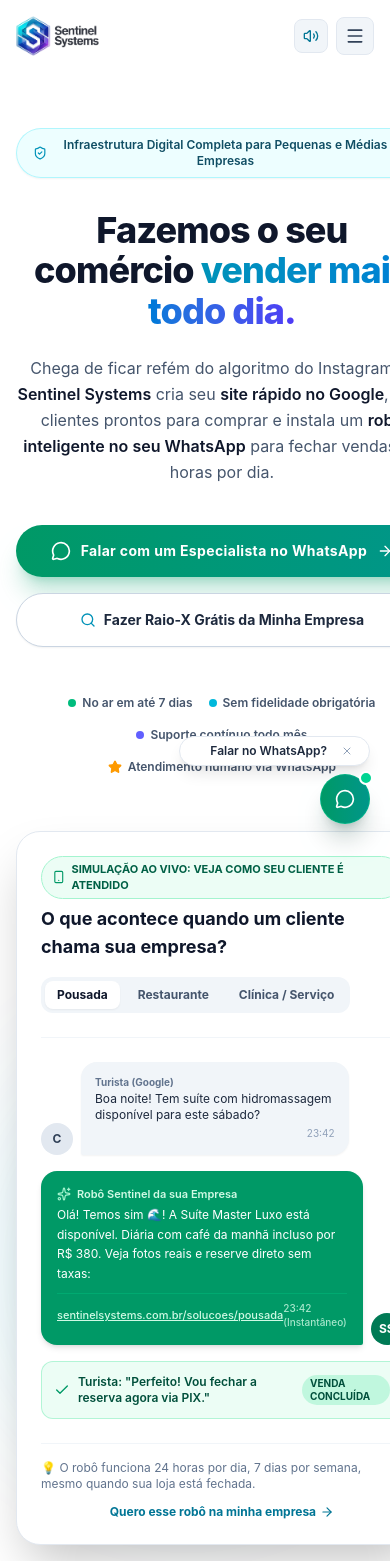
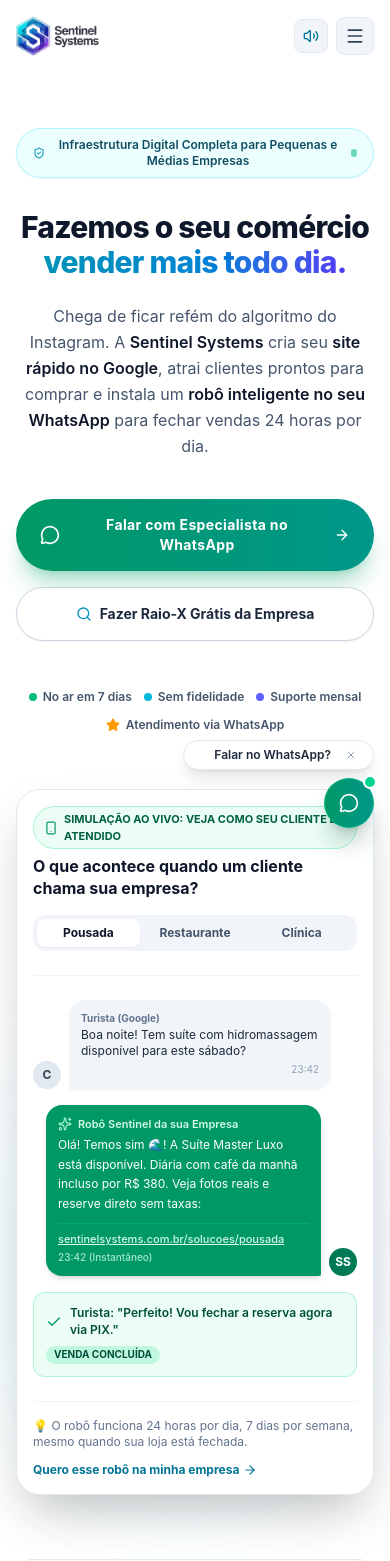
Before and after one commit to bonivitti-collab/sentinel-systems, a React (Vite) app: page / in a window 390 px wide. Shown: the top 1561 px of the page. Built offline with nearby package versions, Linux system fonts and the light colour scheme.

Commit message:
fix(mobile): resolve layout clipping, card overflow and responsive spacing

```diff
--- a/src/App.tsx
+++ b/src/App.tsx
@@ -118,7 +118,7 @@ export function App() {
   }, [matchedNiche, matchedAutomation, matchedCity, matchedGuide]);
 
   return (
-    <div className="relative min-h-screen bg-white text-slate-900 selection:bg-cyan-200 selection:text-slate-950 font-sans">
+    <div className="relative min-h-screen w-full max-w-full overflow-x-hidden bg-white text-slate-900 selection:bg-cyan-200 selection:text-slate-950 font-sans">
       {/* 🎬 Official YouTube Intro Video with Audio & Smooth Fade (Home only) */}
       {showIntro && (
         <WaterIntro onComplete={() => setShowIntro(false)} />
--- a/src/components/ContactModal.tsx
+++ b/src/components/ContactModal.tsx
@@ -39,8 +39,8 @@ export const ContactModal: React.FC<ContactModalProps> = ({
   };
 
   return (
-    <div className="fixed inset-0 z-50 flex items-center justify-center p-4 sm:p-6 bg-slate-900/60 backdrop-blur-md">
-      <div className="relative w-full max-w-lg bg-white p-6 sm:p-8 rounded-3xl border border-slate-200 shadow-2xl overflow-hidden">
+    <div className="fixed inset-0 z-50 flex items-center justify-center p-3 sm:p-6 bg-slate-900/60 backdrop-blur-md overflow-y-auto">
+      <div className="relative w-full max-w-lg bg-white p-5 sm:p-8 rounded-3xl border border-slate-200 shadow-2xl overflow-hidden max-h-[95vh] overflow-y-auto my-auto">
         {/* Top Accent bar */}
         <div className="absolute top-0 left-0 right-0 h-1.5 bg-gradient-to-r from-cyan-500 via-sky-500 to-purple-600" />
 
--- a/src/components/DedicatedGuidePage.tsx
+++ b/src/components/DedicatedGuidePage.tsx
@@ -53,7 +53,7 @@ export const DedicatedGuidePage: React.FC<DedicatedGuidePageProps> = ({ guide, o
           </nav>
         </div>
 
-        <article className="bg-white rounded-3xl p-6 sm:p-12 border border-slate-200/80 shadow-xs mb-10">
+        <article className="bg-white rounded-3xl p-5 sm:p-12 border border-slate-200/80 shadow-xs mb-10">
           <div className="flex flex-wrap items-center gap-4 text-xs font-semibold text-slate-500 mb-6">
             <span className="inline-flex items-center gap-1.5 px-3 py-1 rounded-full bg-cyan-50 text-cyan-800 border border-cyan-200 font-bold">
               <BookOpen className="w-3.5 h-3.5" />
--- a/src/components/FloatingWhatsAppButton.tsx
+++ b/src/components/FloatingWhatsAppButton.tsx
@@ -43,10 +43,10 @@ export const FloatingWhatsAppButton: React.FC<FloatingWhatsAppButtonProps> = ({
   };
 
   return (
-    <div className="fixed bottom-5 right-5 z-40 flex flex-col items-end pointer-events-auto">
+    <div className="fixed bottom-4 right-4 sm:bottom-5 sm:right-5 z-40 flex flex-col items-end pointer-events-auto max-w-[calc(100vw-2rem)]">
       {/* Mini Card Expandido (Chat Preview) */}
       {isOpen && (
-        <div className="mb-3 w-80 sm:w-96 bg-white rounded-3xl shadow-2xl border border-slate-200 overflow-hidden transform transition-all duration-300 animate-in fade-in slide-in-from-bottom-4">
+        <div className="mb-3 w-[calc(100vw-2rem)] max-w-sm sm:w-96 bg-white rounded-3xl shadow-2xl border border-slate-200 overflow-hidden transform transition-all duration-300 animate-in fade-in slide-in-from-bottom-4">
           {/* Header do Card */}
           <div className="bg-gradient-to-r from-emerald-600 to-teal-700 text-white p-4 relative">
             <button
--- a/src/components/FreeDiagnosis.tsx
+++ b/src/components/FreeDiagnosis.tsx
@@ -45,7 +45,7 @@ export const FreeDiagnosis: React.FC = () => {
   return (
     <section id="raio-x" className="py-24 bg-gradient-to-b from-slate-50 to-white relative overflow-hidden border-t border-slate-200/80">
       <div className="max-w-4xl mx-auto px-4 sm:px-6 lg:px-8">
-        <div className="p-8 sm:p-12 rounded-3xl bg-white border-2 border-cyan-300 shadow-xl relative overflow-hidden">
+        <div className="p-5 sm:p-12 rounded-3xl bg-white border-2 border-cyan-300 shadow-xl relative overflow-hidden">
           {/* Top highlight pill */}
           <div className="inline-flex items-center gap-1.5 px-3 py-1 rounded-full bg-cyan-100 text-cyan-800 font-bold text-xs mb-4">
             <Sparkles className="w-3.5 h-3.5 text-cyan-600" />
--- a/src/components/HeroSection.tsx
+++ b/src/components/HeroSection.tsx
@@ -62,7 +62,7 @@ export const HeroSection: React.FC<HeroSectionProps> = ({ onOpenContact, onScrol
         </div>
 
         {/* Punchy, Friendly & Result-Oriented Headline */}
-        <h1 className="text-4xl sm:text-6xl md:text-7xl font-extrabold tracking-tight text-slate-900 leading-[1.12] mb-6">
+        <h1 className="text-3xl sm:text-6xl md:text-7xl font-extrabold tracking-tight text-slate-900 leading-[1.15] sm:leading-[1.12] mb-6">
           Fazemos o seu comércio{' '}
           <span className="text-transparent bg-clip-text bg-gradient-to-r from-cyan-600 via-sky-600 to-indigo-600">
             vender mais todo dia.
@@ -70,7 +70,7 @@ export const HeroSection: React.FC<HeroSectionProps> = ({ onOpenContact, onScrol
         </h1>
 
         {/* Clear, approachable value proposition */}
-        <p className="max-w-3xl mx-auto text-base sm:text-xl text-slate-600 font-normal leading-relaxed mb-10">
+        <p className="max-w-3xl mx-auto text-base sm:text-xl text-slate-600 font-normal leading-relaxed mb-10 px-1 sm:px-0">
           Chega de ficar refém do algoritmo do Instagram. A <strong className="text-slate-900 font-semibold">Sentinel Systems</strong> cria seu <strong className="text-slate-900 font-semibold">site rápido no Google</strong>, atrai clientes prontos para comprar e instala um <strong className="text-slate-900 font-semibold">robô inteligente no seu WhatsApp</strong> para fechar vendas 24 horas por dia.
         </p>
 
@@ -81,11 +81,11 @@ export const HeroSection: React.FC<HeroSectionProps> = ({ onOpenContact, onScrol
               soundFx.playUiClick();
               onOpenContact();
             }}
-            className="w-full sm:w-auto px-8 py-4 rounded-full bg-gradient-to-r from-emerald-600 to-teal-600 hover:from-emerald-500 hover:to-teal-500 text-white font-bold text-sm tracking-wide shadow-xl shadow-emerald-600/25 transition-all transform hover:scale-105 active:scale-95 flex items-center justify-center gap-2.5 cursor-pointer"
+            className="w-full sm:w-auto px-6 sm:px-8 py-4 rounded-full bg-gradient-to-r from-emerald-600 to-teal-600 hover:from-emerald-500 hover:to-teal-500 text-white font-bold text-sm tracking-wide shadow-xl shadow-emerald-600/25 transition-all transform hover:scale-105 active:scale-95 flex items-center justify-center gap-2.5 cursor-pointer"
           >
-            <MessageCircle className="w-5 h-5" />
-            <span>Falar com um Especialista no WhatsApp</span>
-            <ArrowRight className="w-4 h-4" />
+            <MessageCircle className="w-5 h-5 shrink-0" />
+            <span>Falar com Especialista no WhatsApp</span>
+            <ArrowRight className="w-4 h-4 shrink-0" />
           </button>
 
           <button
@@ -93,54 +93,54 @@ export const HeroSection: React.FC<HeroSectionProps> = ({ onOpenContact, onScrol
               soundFx.playUiClick();
               onScrollToDiagnosis();
             }}
-            className="w-full sm:w-auto px-7 py-4 rounded-full bg-white hover:bg-slate-50 border border-slate-300 text-slate-800 font-bold text-sm shadow-xs hover:border-cyan-400 transition-all flex items-center justify-center gap-2 cursor-pointer"
+            className="w-full sm:w-auto px-6 sm:px-7 py-4 rounded-full bg-white hover:bg-slate-50 border border-slate-300 text-slate-800 font-bold text-sm shadow-xs hover:border-cyan-400 transition-all flex items-center justify-center gap-2 cursor-pointer"
           >
-            <Search className="w-4 h-4 text-cyan-600" />
-            <span>Fazer Raio-X Grátis da Minha Empresa</span>
+            <Search className="w-4 h-4 text-cyan-600 shrink-0" />
+            <span>Fazer Raio-X Grátis da Empresa</span>
           </button>
         </div>
 
         {/* Trust Badges Bar */}
-        <div className="flex flex-wrap items-center justify-center gap-4 sm:gap-8 text-xs font-semibold text-slate-600 mb-14">
+        <div className="flex flex-wrap items-center justify-center gap-3 sm:gap-8 text-xs font-semibold text-slate-600 mb-14">
           <div className="flex items-center gap-1.5">
-            <span className="w-2 h-2 rounded-full bg-emerald-500" />
-            <span>No ar em até 7 dias</span>
+            <span className="w-2 h-2 rounded-full bg-emerald-500 shrink-0" />
+            <span>No ar em 7 dias</span>
           </div>
           <div className="flex items-center gap-1.5">
-            <span className="w-2 h-2 rounded-full bg-cyan-500" />
-            <span>Sem fidelidade obrigatória</span>
+            <span className="w-2 h-2 rounded-full bg-cyan-500 shrink-0" />
+            <span>Sem fidelidade</span>
           </div>
           <div className="flex items-center gap-1.5">
-            <span className="w-2 h-2 rounded-full bg-indigo-500" />
-            <span>Suporte contínuo todo mês</span>
+            <span className="w-2 h-2 rounded-full bg-indigo-500 shrink-0" />
+            <span>Suporte mensal</span>
           </div>
           <div className="flex items-center gap-1.5">
-            <Star className="w-3.5 h-3.5 text-amber-500 fill-amber-500" />
-            <span>Atendimento humano via WhatsApp</span>
+            <Star className="w-3.5 h-3.5 text-amber-500 fill-amber-500 shrink-0" />
+            <span>Atendimento via WhatsApp</span>
           </div>
         </div>
 
         {/* 📱 INTERACTIVE LIVE SIMULATOR WIDGET (UI/UX HIGHLIGHT) */}
-        <div className="max-w-3xl mx-auto bg-white rounded-3xl border border-slate-200 shadow-2xl p-6 sm:p-8 mb-16 text-left relative overflow-hidden">
+        <div className="w-full max-w-3xl mx-auto bg-white rounded-3xl border border-slate-200 shadow-2xl p-4 sm:p-8 mb-16 text-left relative overflow-hidden">
           <div className="flex flex-col sm:flex-row sm:items-center justify-between gap-4 pb-6 border-b border-slate-100">
             <div>
               <div className="inline-flex items-center gap-1.5 px-2.5 py-1 rounded-full bg-emerald-50 border border-emerald-200 text-[11px] font-bold text-emerald-800 mb-1.5">
-                <Smartphone className="w-3.5 h-3.5 text-emerald-600" />
+                <Smartphone className="w-3.5 h-3.5 text-emerald-600 shrink-0" />
                 <span>SIMULAÇÃO AO VIVO: VEJA COMO SEU CLIENTE É ATENDIDO</span>
               </div>
-              <h3 className="text-lg sm:text-xl font-bold text-slate-900">
+              <h3 className="text-base sm:text-xl font-bold text-slate-900 leading-snug">
                 O que acontece quando um cliente chama sua empresa?
               </h3>
             </div>
 
             {/* Simulator Tabs */}
-            <div className="flex items-center gap-1.5 bg-slate-100 p-1 rounded-xl self-start sm:self-auto">
+            <div className="flex flex-wrap items-center gap-1 bg-slate-100 p-1 rounded-xl w-full sm:w-auto">
               <button
                 onClick={() => {
                   soundFx.playUiClick();
                   setActiveSimulatorTab('pousada');
                 }}
-                className={`px-3 py-1.5 rounded-lg text-xs font-bold transition-all cursor-pointer ${
+                className={`flex-1 sm:flex-initial px-3 py-1.5 rounded-lg text-xs font-bold transition-all cursor-pointer text-center ${
                   activeSimulatorTab === 'pousada'
                     ? 'bg-white text-slate-900 shadow-xs'
                     : 'text-slate-600 hover:text-slate-900'
@@ -153,7 +153,7 @@ export const HeroSection: React.FC<HeroSectionProps> = ({ onOpenContact, onScrol
                   soundFx.playUiClick();
                   setActiveSimulatorTab('restaurante');
                 }}
-                className={`px-3 py-1.5 rounded-lg text-xs font-bold transition-all cursor-pointer ${
+                className={`flex-1 sm:flex-initial px-3 py-1.5 rounded-lg text-xs font-bold transition-all cursor-pointer text-center ${
                   activeSimulatorTab === 'restaurante'
                     ? 'bg-white text-slate-900 shadow-xs'
                     : 'text-slate-600 hover:text-slate-900'
@@ -166,13 +166,13 @@ export const HeroSection: React.FC<HeroSectionProps> = ({ onOpenContact, onScrol
                   soundFx.playUiClick();
                   setActiveSimulatorTab('clinica');
                 }}
-                className={`px-3 py-1.5 rounded-lg text-xs font-bold transition-all cursor-pointer ${
+                className={`flex-1 sm:flex-initial px-3 py-1.5 rounded-lg text-xs font-bold transition-all cursor-pointer text-center ${
                   activeSimulatorTab === 'clinica'
                     ? 'bg-white text-slate-900 shadow-xs'
                     : 'text-slate-600 hover:text-slate-900'
                 }`}
               >
-                Clínica / Serviço
+                Clínica
               </button>
             </div>
           </div>
@@ -180,11 +180,11 @@ export const HeroSection: React.FC<HeroSectionProps> = ({ onOpenContact, onScrol
           {/* Simulated WhatsApp Chat Interface */}
           <div className="pt-6 space-y-4">
             {/* Mensagem do Cliente */}
-            <div className="flex items-end gap-2 max-w-[85%]">
-              <div className="w-8 h-8 rounded-full bg-slate-200 text-slate-700 font-bold text-xs flex items-center justify-center shrink-0">
+            <div className="flex items-end gap-2 max-w-[92%] sm:max-w-[85%]">
+              <div className="w-7 h-7 sm:w-8 sm:h-8 rounded-full bg-slate-200 text-slate-700 font-bold text-xs flex items-center justify-center shrink-0">
                 C
               </div>
-              <div className="bg-slate-100 rounded-2xl rounded-bl-xs p-3.5 text-xs sm:text-sm text-slate-800 shadow-xs">
+              <div className="bg-slate-100 rounded-2xl rounded-bl-xs p-3 sm:p-3.5 text-xs sm:text-sm text-slate-800 shadow-xs">
                 <span className="text-[10px] font-bold text-slate-500 block mb-0.5">{activeScenario.clientName}</span>
                 <p>{activeScenario.clientMsg}</p>
                 <span className="text-[10px] text-slate-400 block text-right mt-1">{activeScenario.clientTime}</span>
@@ -192,43 +192,43 @@ export const HeroSection: React.FC<HeroSectionProps> = ({ onOpenContact, onScrol
             </div>
 
             {/* Resposta Instantânea do Robô Sentinel */}
-            <div className="flex items-end gap-2 max-w-[90%] ml-auto justify-end">
-              <div className="bg-emerald-600 text-white rounded-2xl rounded-br-xs p-4 text-xs sm:text-sm shadow-md">
+            <div className="flex items-end gap-2 max-w-[96%] sm:max-w-[90%] ml-auto justify-end">
+              <div className="bg-emerald-600 text-white rounded-2xl rounded-br-xs p-3 sm:p-4 text-xs sm:text-sm shadow-md">
                 <div className="flex items-center gap-1.5 mb-1 text-[11px] text-emerald-100 font-semibold">
-                  <Sparkles className="w-3.5 h-3.5 text-emerald-200" />
+                  <Sparkles className="w-3.5 h-3.5 text-emerald-200 shrink-0" />
                   <span>Robô Sentinel da sua Empresa</span>
                 </div>
                 <p className="leading-relaxed">{activeScenario.botResponse}</p>
-                <div className="mt-2.5 pt-2 border-t border-emerald-500/50 flex items-center justify-between text-[11px] text-emerald-100 font-medium">
-                  <span className="underline">{activeScenario.botLink}</span>
-                  <span className="text-[10px] opacity-80">{activeScenario.botTime}</span>
+                <div className="mt-2.5 pt-2 border-t border-emerald-500/50 flex flex-wrap items-center justify-between gap-1 text-[11px] text-emerald-100 font-medium">
+                  <span className="underline break-all">{activeScenario.botLink}</span>
+                  <span className="text-[10px] opacity-80 shrink-0">{activeScenario.botTime}</span>
                 </div>
               </div>
-              <div className="w-8 h-8 rounded-full bg-emerald-700 text-white font-bold text-xs flex items-center justify-center shrink-0">
+              <div className="w-7 h-7 sm:w-8 sm:h-8 rounded-full bg-emerald-700 text-white font-bold text-xs flex items-center justify-center shrink-0">
                 SS
               </div>
             </div>
 
             {/* Fechamento da Venda */}
-            <div className="p-3 rounded-xl bg-emerald-50 border border-emerald-200/80 text-xs text-emerald-900 font-semibold flex items-center justify-between">
+            <div className="p-3 rounded-xl bg-emerald-50 border border-emerald-200/80 text-xs text-emerald-900 font-semibold flex flex-col sm:flex-row sm:items-center justify-between gap-2">
               <div className="flex items-center gap-2">
                 <Check className="w-4 h-4 text-emerald-600 shrink-0" />
-                <span>{activeScenario.closingMsg}</span>
+                <span className="leading-snug">{activeScenario.closingMsg}</span>
               </div>
-              <span className="text-[10px] bg-emerald-200/60 px-2 py-0.5 rounded-full font-bold uppercase text-emerald-900">
+              <span className="text-[10px] bg-emerald-200/60 px-2 py-0.5 rounded-full font-bold uppercase text-emerald-900 self-start sm:self-auto shrink-0">
                 Venda Concluída
               </span>
             </div>
           </div>
 
-          <div className="mt-6 pt-4 border-t border-slate-100 flex flex-col sm:flex-row items-center justify-between gap-3 text-xs text-slate-500">
+          <div className="mt-6 pt-4 border-t border-slate-100 flex flex-col sm:flex-row items-start sm:items-center justify-between gap-3 text-xs text-slate-500">
             <span>💡 O robô funciona 24 horas por dia, 7 dias por semana, mesmo quando sua loja está fechada.</span>
             <button
               onClick={() => {
                 soundFx.playUiClick();
                 onOpenContact();
               }}
-              className="text-cyan-700 hover:text-cyan-800 font-bold inline-flex items-center gap-1 cursor-pointer"
+              className="text-cyan-700 hover:text-cyan-800 font-bold inline-flex items-center gap-1 cursor-pointer shrink-0"
             >
               <span>Quero esse robô na minha empresa</span>
               <ArrowRight className="w-3.5 h-3.5" />
--- a/src/components/PricingPlans.tsx
+++ b/src/components/PricingPlans.tsx
@@ -90,11 +90,11 @@ export const PricingPlans: React.FC<PricingPlansProps> = ({ onSelectPlan }) => {
         </div>
 
         {/* Pricing Cards Grid */}
-        <div className="grid grid-cols-1 lg:grid-cols-3 gap-8 items-stretch mb-14">
+        <div className="grid grid-cols-1 lg:grid-cols-3 gap-6 sm:gap-8 items-stretch mb-14">
           {plans.map((p) => (
             <div
               key={p.id}
-              className={`p-8 rounded-3xl bg-white border ${p.color} shadow-sm hover:shadow-xl transition-all duration-300 flex flex-col justify-between relative`}
+              className={`p-5 sm:p-8 rounded-3xl bg-white border ${p.color} shadow-sm hover:shadow-xl transition-all duration-300 flex flex-col justify-between relative`}
             >
               {p.popular && (
                 <div className="absolute -top-3.5 left-1/2 -translate-x-1/2 px-4 py-1 rounded-full bg-gradient-to-r from-cyan-600 to-sky-600 text-white font-black text-[11px] tracking-wider uppercase shadow-md flex items-center gap-1.5">
--- a/src/index.css
+++ b/src/index.css
@@ -8,11 +8,20 @@
     --color-accent-purple: #9333EA;
   }
 
+  html {
+    overflow-x: hidden;
+    width: 100%;
+    max-width: 100%;
+  }
+
   body {
     background-color: #FFFFFF;
     color: #0F172A;
     font-family: 'Plus Jakarta Sans', system-ui, -apple-system, BlinkMacSystemFont, 'Segoe UI', Roboto, sans-serif;
     overflow-x: hidden;
+    width: 100%;
+    max-width: 100%;
+    position: relative;
   }
 }
 
```
Also changed, not shown: src/components/DedicatedAutomationPage.tsx (+4 -4 lines), src/components/DedicatedCityPage.tsx (+4 -4 lines), src/components/DedicatedNichePage.tsx (+4 -4 lines), src/components/WhyNotOnlyInstagram.tsx (+17 -17 lines).
